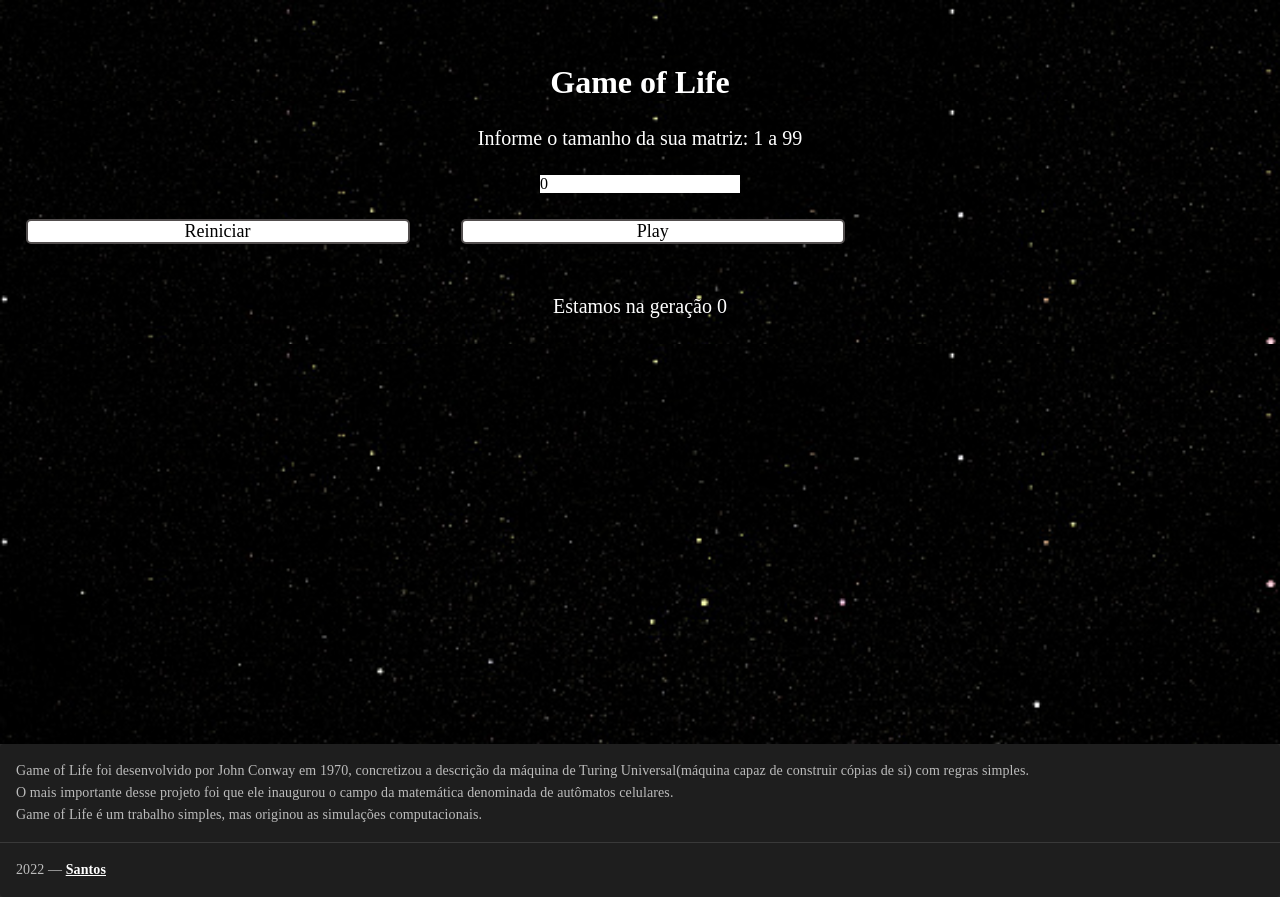
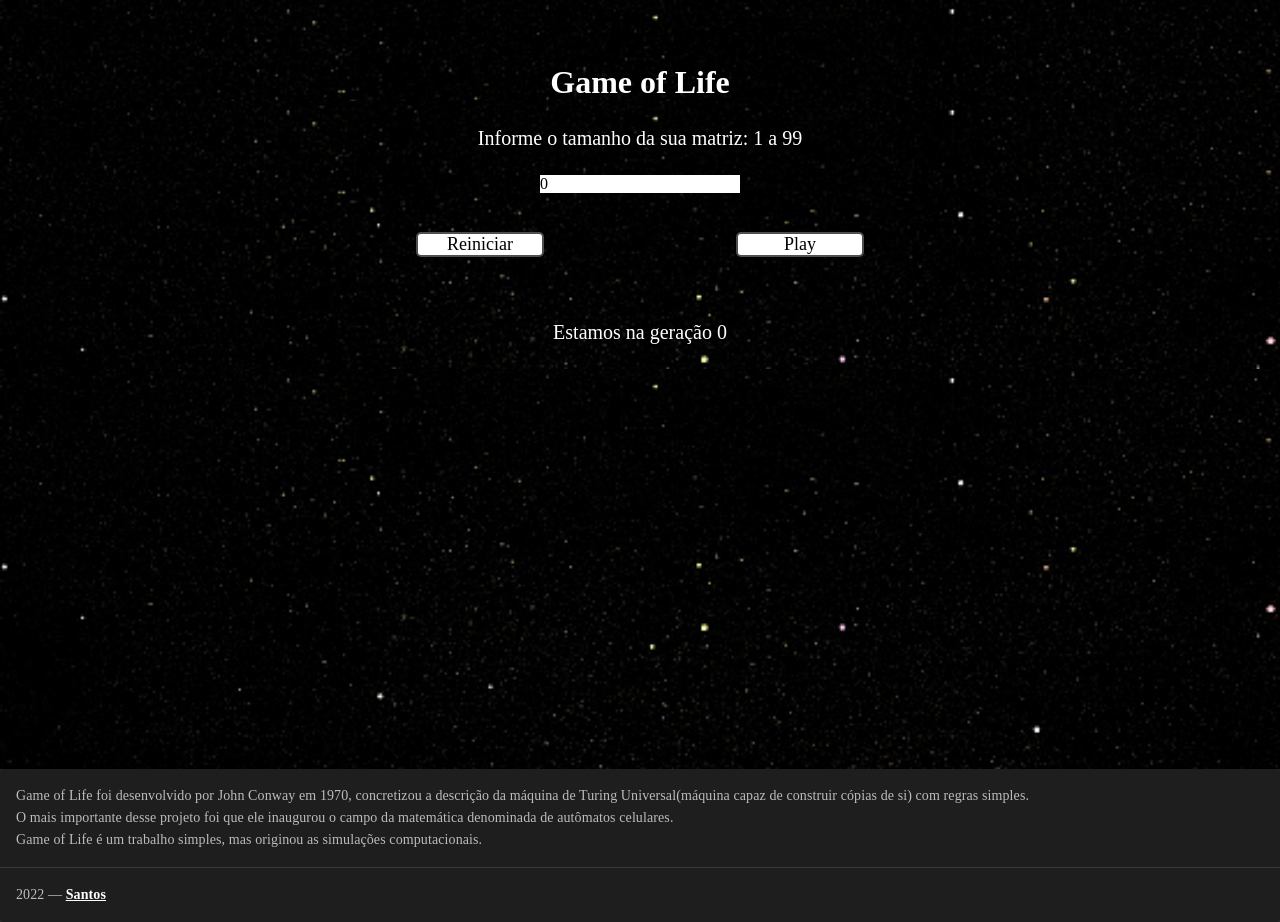
Before and after one commit to c137santos/saw, a Vue app in the folder sawvue/: page / in a window 1280 px wide. Before the commit the page ends 897 px from the top, so only its background shows below. Built offline with nearby package versions, Linux system fonts and the light colour scheme.

Commit message:
Mais um pouco de css e nova função

```diff
--- a/sawvue/src/App.vue
+++ b/sawvue/src/App.vue
@@ -37,7 +37,7 @@
 </template>
 
 <script>
-import { formaGrid } from "./life";
+import { formaGrid, vizinhos } from "./life";
 import topNavBat from "./components/topNavBat.vue";
 import footerBar from "./components/footerBar.vue";
 
@@ -74,7 +74,7 @@ export default {
       let new_matriz = JSON.parse(JSON.stringify(this.grid));
       for (let i = 0; i < this.numeroMatriz; i++) {
         for (let j = 0; j < this.numeroMatriz; j++) {
-          let alives = this.vizinhos(this.grid, i, j); // função que calcula quantos vivos está ao rodar de cada celula
+          let alives = vizinhos(this.grid, i, j); // função que calcula quantos vivos está ao rodar de cada celula
           if (this.grid[i][j] === 1) {
             // vivo
             if (alives < 2 || alives > 3) {
@@ -91,26 +91,8 @@ export default {
       if (JSON.stringify(new_matriz) == JSON.stringify(this.grid)) {
         this.gameOver = true; // Flag que desliga o loop de atualização da matriz
       }
-      this.flagEnd = 0;
       this.grid = new_matriz;
       return new_matriz;
-    },
-    vizinhos(grid, x, y) {
-      //recebe a atual matriz, além da posição no eixo x e no eixo y de cada celula analisada
-      let vivos = 0;
-      for (let linha_x of [-1, 0, 1]) {
-        for (let coluna_y of [-1, 0, 1]) {
-          if (linha_x == 0 && coluna_y == 0) continue; // posição [0,0] se trata da célula em questão, então não é contabilizada
-
-          const vizinho_x = x + linha_x;
-          const vizinho_y = y + coluna_y;
-
-          if (grid[vizinho_x]?.[vizinho_y]) {
-            vivos += 1;
-          }
-        }
-      }
-      return vivos;
     },
     classes(linha, coluna) {
       return {
@@ -124,11 +106,9 @@ export default {
       this.ativarBotaoPlay = true;
     },
     clickUsuario(linha, coluna) {
-      console.log("clicou fora");
+      console.log("Ainda não funciona como deveria");
       if (this.rotina) {
-        console.log(this.grid[linha][coluna])
         this.grid[linha][coluna] = this.grid[linha][coluna] == 0 ? 1 : 0
-        console.log(this.grid[linha][coluna])
       }
     },
   },
@@ -184,18 +164,22 @@ table {
 }
 
 .dosbotoes {
+  margin:2%;
   display: flex;
-  width: 100%;
+  align-items: center;
+  width: 50%;
+  justify-content: space-around;
 }
 
 button {
   background: white;
   margin: 2%;
-  width: 30%;
+  width: 20%;
   font-size: 18px;
   border-radius: 5px;
   border: 2px solid rgb(82, 78, 78);
 }
+
 #reinicia {
   justify-content: flex-end;
 }
--- a/sawvue/src/life.js
+++ b/sawvue/src/life.js
@@ -1,4 +1,22 @@
-export const formaGrid = (numeroMatriz) => {
+const vizinhos = (grid, x, y) => {
+      //recebe a atual matriz, além da posição no eixo x e no eixo y de cada celula analisada
+      let vivos = 0;
+      for (let linha_x of [-1, 0, 1]) {
+        for (let coluna_y of [-1, 0, 1]) {
+          if (linha_x == 0 && coluna_y == 0) continue; // posição [0,0] se trata da célula em questão, então não é contabilizada
+
+          const vizinho_x = x + linha_x;
+          const vizinho_y = y + coluna_y;
+
+          if (grid[vizinho_x]?.[vizinho_y]) {
+            vivos += 1;
+          }
+        }
+      }
+      return vivos;
+    };
+
+const formaGrid = (numeroMatriz) => {
   const grid = [];
   for (let l = 0; l < numeroMatriz; l++) {
     const linha = [];
@@ -9,4 +27,6 @@ export const formaGrid = (numeroMatriz) => {
     grid.push(linha);
   }
   return grid;
-};
+}
+
+export { formaGrid, vizinhos}
```
